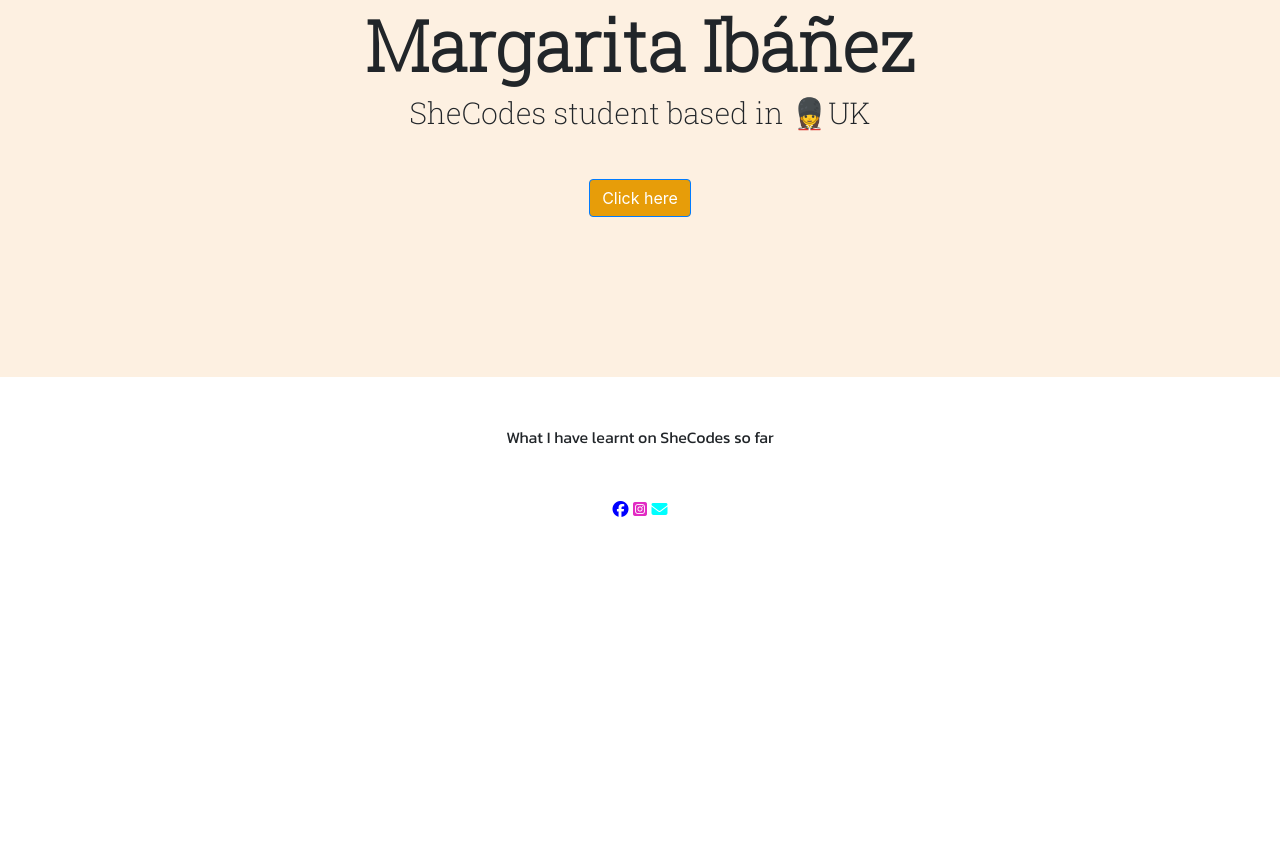
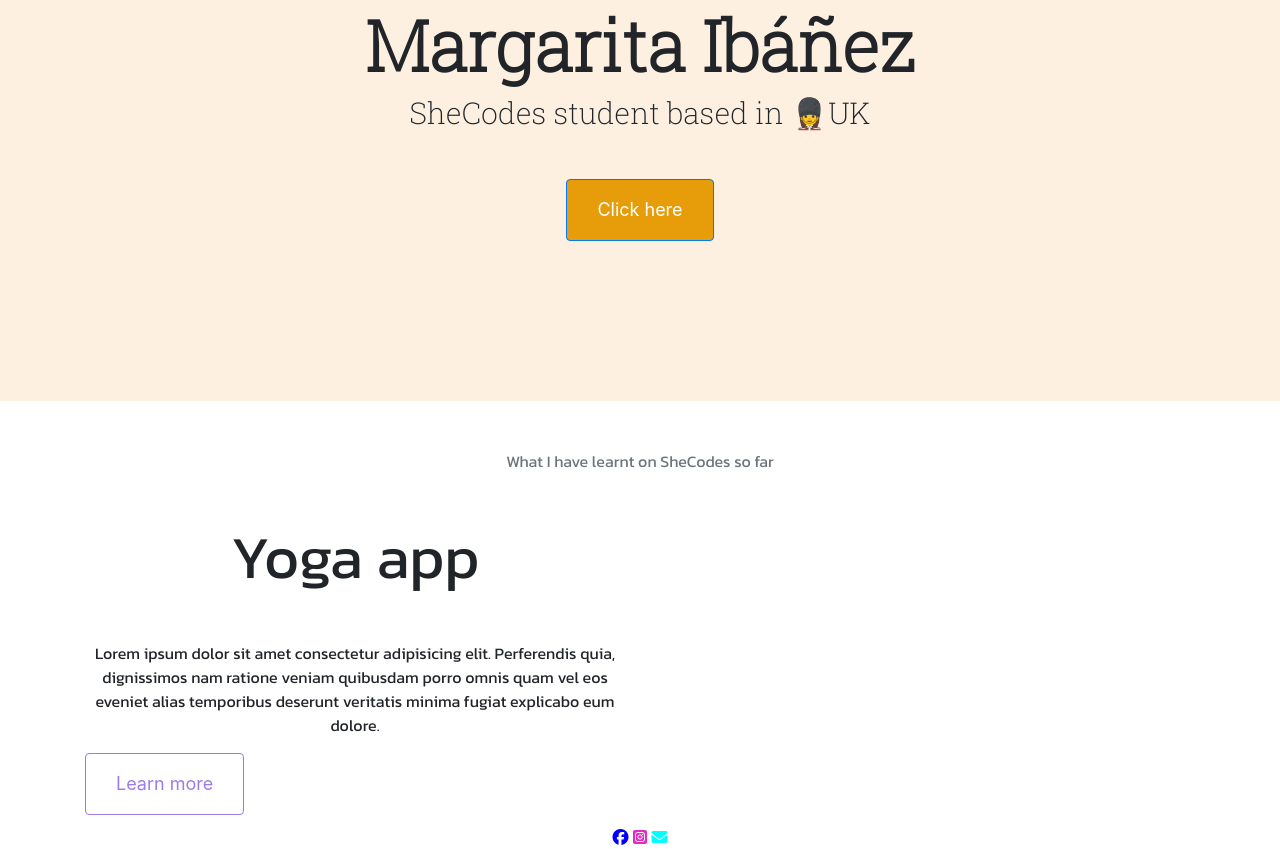
Before and after one commit to Margarita827/Portfolio-Project, a plain HTML site: page index.html in a window 1280 px wide. Shown: the part 259-1108 px from the top of the page. Before the commit the page ends 800 px from the top, so only its background shows below. Drawn offline with nearby package versions, Linux system fonts and the light colour scheme.

Commit message:
Text muted

```diff
--- a/index.html
+++ b/index.html
@@ -93,7 +93,23 @@
         <a href="#" class="btn btn-primary">Click here</a>
       </div>
     </div>
-    <p class="text-center m-5">What I have learnt on SheCodes so far</p>
+     <p class="text-center m-5 text-muted">What I have learnt on SheCodes so far</p>
+    <div class="container">
+      <div class="row">
+        <div class="col-6">
+
+
+          <h2 class="mb-5">Yoga app</h2>
+          <p>
+            Lorem ipsum dolor sit amet consectetur adipisicing elit. Perferendis
+            quia, dignissimos nam ratione veniam quibusdam porro omnis quam vel
+            eos eveniet alias temporibus deserunt veritatis minima fugiat
+            explicabo eum dolore.
+          </p>
+          <a href="" class="btn btn-secondary">Learn more</a>
+        </div>
+      </div>
+    </div>
   </body>
 
   <footer>
--- a/style.css
+++ b/style.css
@@ -2,11 +2,27 @@
 :root {
     --branding-color: rgb(231, 157, 9);
     --secondary-color:  rgb(253, 240, 225);
+    --buttons: rgb(155, 124, 234);
     --heading-font: 'Roboto Slab', serif;
 }
 
 .btn-primary {
     background: var(--branding-color);
+    color: white;
+    font-size: 18px;
+    line-height: 30px;
+    padding: 15px 30px;
+
+
+}
+
+.btn-secondary {
+    background: white;
+      color: var(--buttons);
+      border: 1px solid ;
+    font-size: 18px;
+    line-height: 30px;
+    padding: 15px 30px;
 
 }
 
@@ -15,6 +31,12 @@ h1 {
     font-family: var(--heading-font);
     font-weight: bold;
     font-size: 70px;
+}
+
+h2 {
+    text-align: center;
+    font-family: 'Kanit', sans-serif;
+    font-size: 60px;
 }
 
 h3 {
@@ -26,6 +48,7 @@ h3 {
 p {
    font-family: 'Kanit', sans-serif;
    text-align: center;
+   font-size: 16px;
 }
 
 .hero {
```
